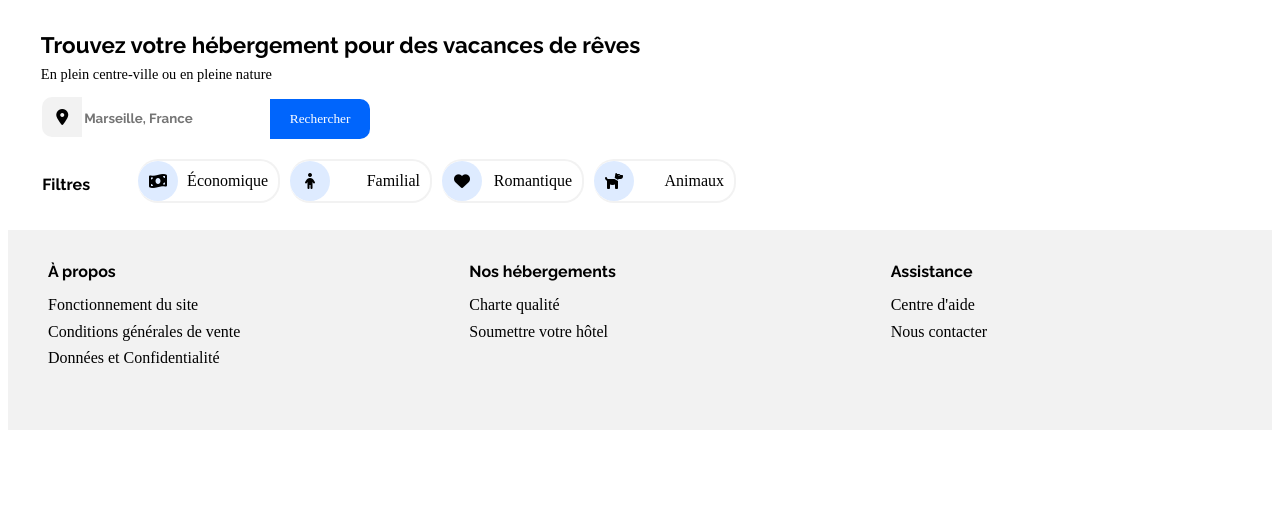
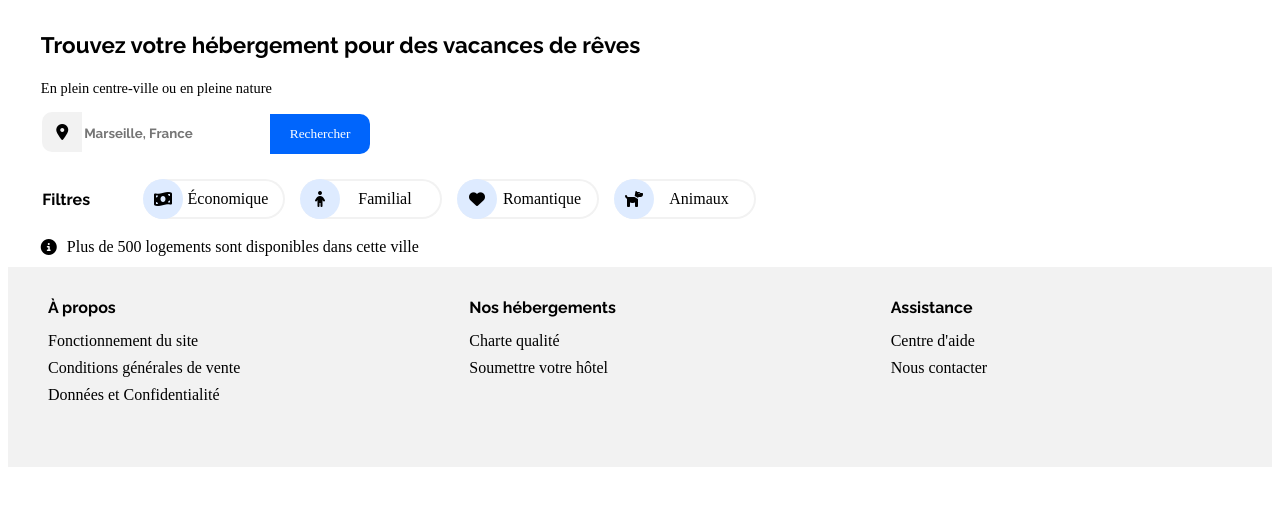
Before and after one commit to arthurchatelain/arthurchatelain_2_22-04-21, a plain HTML site: page index.html in a window 1280 px wide. Shown: the part 63-568 px from the top of the page. Drawn offline with Linux system fonts and the light colour scheme; a web font is replaced by a local one.

Commit message:
changements menu

```diff
--- a/index.html
+++ b/index.html
@@ -27,22 +27,26 @@
             </div>
             <div id="sousmenu">
                 <p class="filtres">Filtres</p>
-                <div id="economique">
+                <a href="erreur.html" class="lien"><div id="economique">
                     <div id="icoeco"><i class="fas fa-money-bill-wave" id="icoecob"></i></div>
-                    <p class="paraeco">Économique</p>
-                </div>
-                <div id="familial">
+                    <div id="bloceco"><p class="paraeco">Économique</p></div>
+                </div></a>
+                <a href="erreur.html" class="lien"><div id="familial">
                     <div id="icofam"><i class="fas fa-child" id="icofamb"></i></div>
-                    <p class="parafam">Familial</p>
-                </div>
-                <div id="romantique">
+                    <div id="blocfam"><p class="parafam">Familial</p></div>
+                </div></a>
+                <a href="erreur.html" class="lien"><div id="romantique">
                     <div id="icorom"><i class="fas fa-heart" id="icoromb"></i></div>
-                    <p class="pararom">Romantique</p>
-                </div>
-                <div id="animaux">
+                    <div id="blocrom"><p class="pararom">Romantique</p></div>
+                </div></a>
+                <a href="erreur.html" class="lien"><div id="animaux">
                     <div id="icoani"><i class="fas fa-dog" id="icoanib"></i></div>
-                    <p class="paraani">Animaux</p>
-                </div>
+                    <div id="blocani"><p class="paraani">Animaux</p></div>
+                </div></a>
+            </div>
+            <div id="logementdispo">
+                <i class="fas fa-info-circle" id="icoinfo"></i>
+                <p class="logement">Plus de 500 logements sont disponibles dans cette ville</p>
             </div>
         </div>
 
--- a/style.css
+++ b/style.css
@@ -107,9 +107,13 @@ p.menub {
     font-family: ralewaymedium;
     color: white;
 }
+button.boutonsearch:hover {
+    height: 38px;
+    width: 96px;
+}
 #sousmenu {
     display: flex;
-    margin-bottom: 20px;
+    height: 55px;
 }
 #economique {
     display: flex;
@@ -174,7 +178,7 @@ p.menub {
 }
 #economique {
     width: 130px;
-    height: 40px;
+    height: 36px;
     display: flex;
     justify-content: space-between;
     border-width: 2px;
@@ -183,11 +187,11 @@ p.menub {
     border-radius: 20px;
     border-left: none;
     padding-right: 10px;
-    margin-left: 10px;
+    margin-left: 15px;
 }
 #familial {
     width: 130px;
-    height: 40px;
+    height: 36px;
     display: flex;
     justify-content: space-between;
     border-width: 2px;
@@ -196,11 +200,11 @@ p.menub {
     border-radius: 20px;
     border-left: none;
     padding-right: 10px;
-    margin-left: 10px;
+    margin-left: 15px;
 }
 #romantique {
     width: 130px;
-    height: 40px;
+    height: 36px;
     display: flex;
     justify-content: space-between;
     border-width: 2px;
@@ -209,11 +213,11 @@ p.menub {
     border-radius: 20px;
     border-left: none;
     padding-right: 10px;
-    margin-left: 10px;
+    margin-left: 15px;
 }
 #animaux {
     width: 130px;
-    height: 40px;
+    height: 36px;
     display: flex;
     justify-content: space-between;
     border-width: 2px;
@@ -222,5 +226,77 @@ p.menub {
     border-radius: 20px;
     border-left: none;
     padding-right: 10px;
-    margin-left: 10px;
+    margin-left: 15px;
 }
+#blocfam{
+    width: 90px;
+    height: 90px;
+    display: flex;
+    align-items: center;
+    justify-content: center;
+}
+#bloceco{
+    width: 90px;
+    height: 90px;
+    display: flex;
+    align-items: center;
+    justify-content: center;
+}
+#blocrom{
+    width: 90px;
+    height: 90px;
+    display: flex;
+    align-items: center;
+    justify-content: center;
+}
+#blocani{
+    width: 90px;
+    height: 90px;
+    display: flex;
+    align-items: center;
+    justify-content: center;
+}
+#romantique:hover {
+    background-color: #DEEBFF;
+}
+#animaux:hover {
+    background-color: #DEEBFF;
+}
+#economique:hover {
+    background-color: #DEEBFF;
+}
+#familial:hover {
+    background-color: #DEEBFF;
+}
+#sousmenu {
+    display: flex;
+    align-items: center;
+    flex-wrap: wrap;
+}
+#menu {
+    display: flex;
+    flex-wrap: wrap;
+    flex-direction: column;
+}
+form {
+    height: 40px;
+}
+.lien {
+    text-decoration: none;
+    color: black;
+}
+.lien:hover {
+    color: black;
+}
+#logementdispo {
+    display: flex;
+    align-items: center;
+    height: 40px;
+    padding-left: 2.6%;
+}
+.logement {
+    font-family: ralexwaimedium;
+}
+#icoinfo {
+    padding-right: 10px;
+}
```
